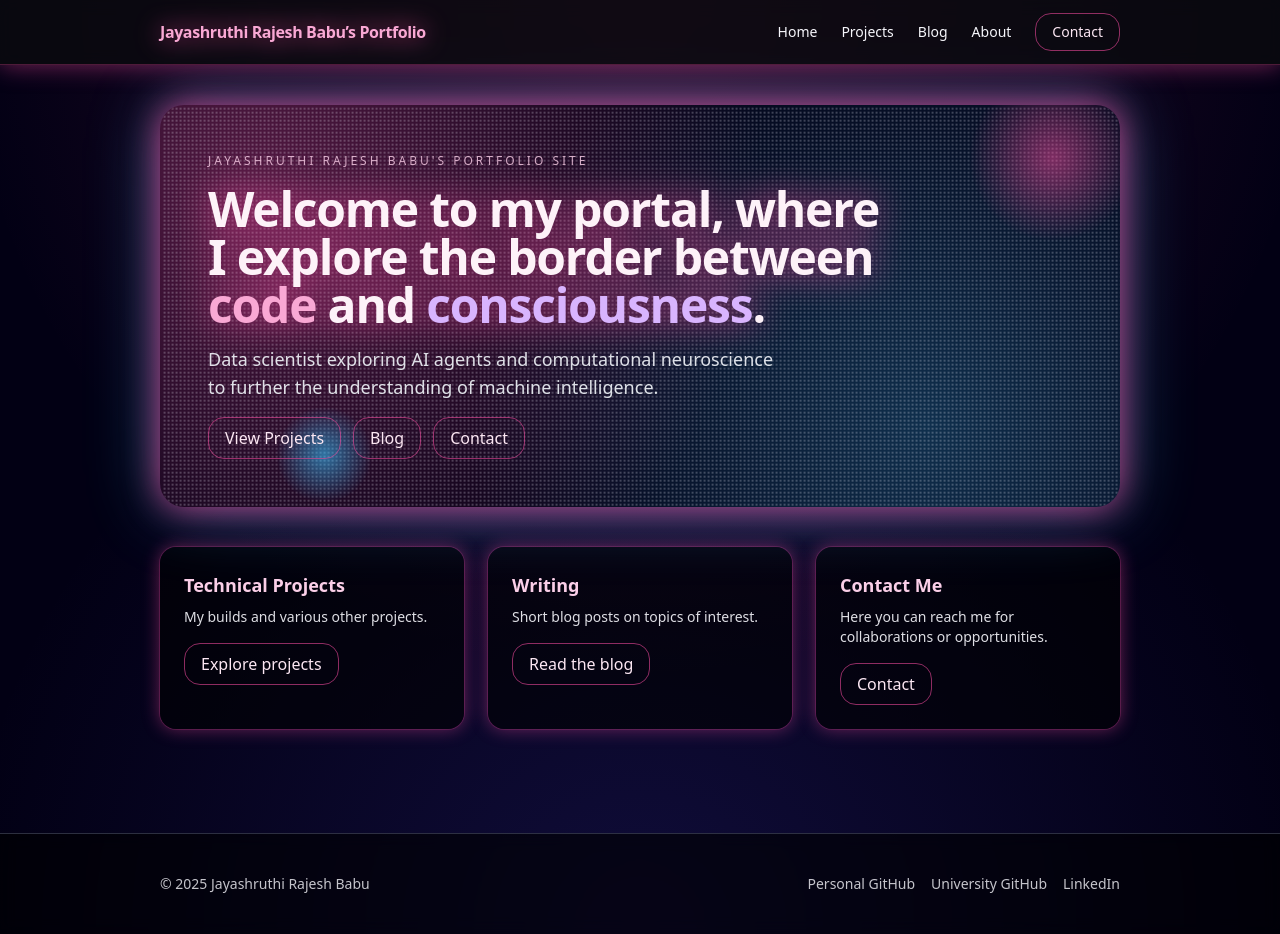
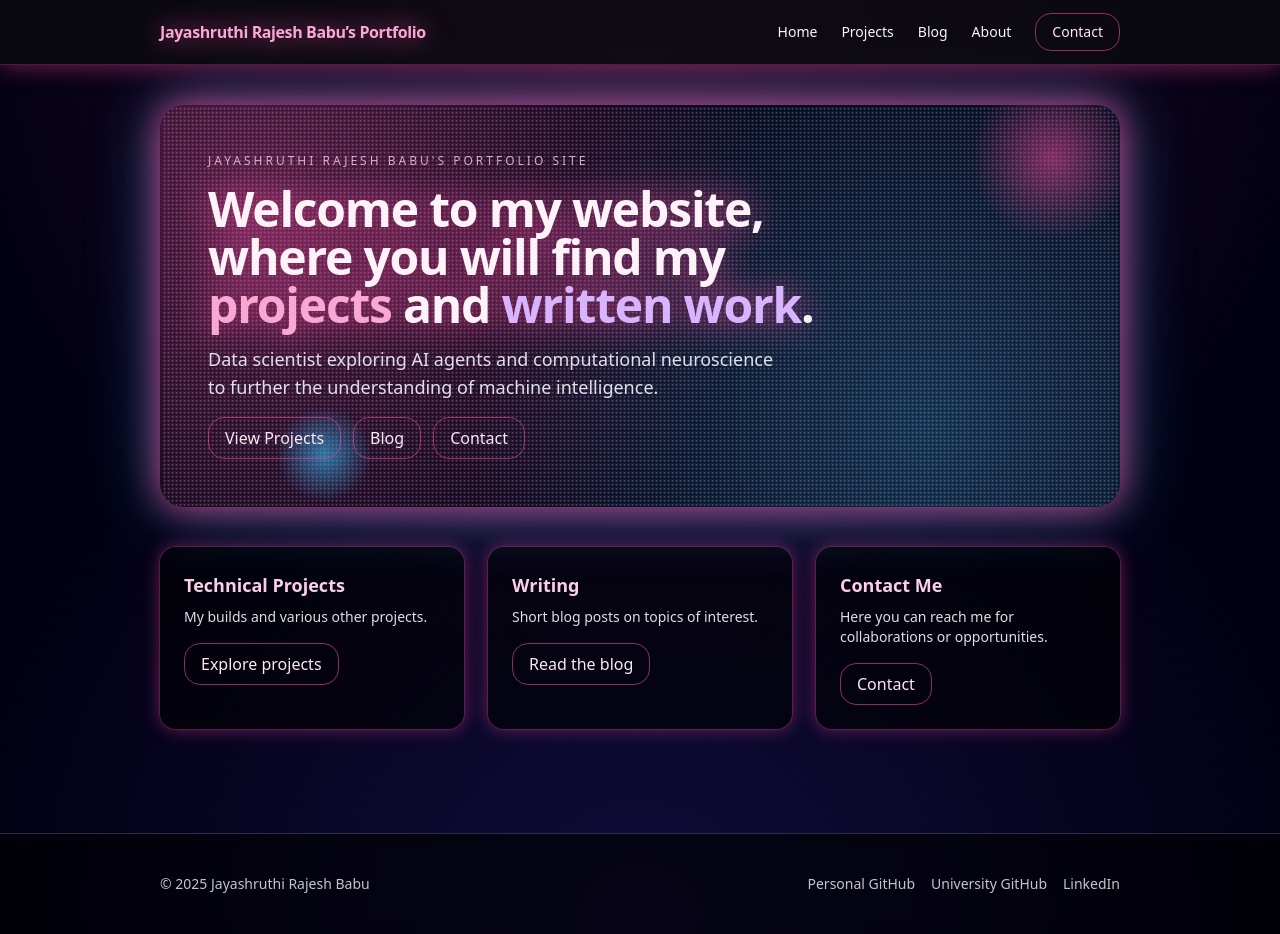
Before and after one commit to shrut10/NoctraMind-Site, a Next.js app: page / in a window 1280 px wide. Built offline with nearby package versions, Linux system fonts and the light colour scheme.

Commit message:
Chnaged the hero text

```diff
--- a/app/page.jsx
+++ b/app/page.jsx
@@ -62,9 +62,9 @@ function Hero() {
           animate={{ opacity: 1, x: 0 }}
           transition={{ delay: 0.2 }}
         >
-          Welcome to my portal, where I explore the border between{" "}
-          <span className="text-pink-300">code</span> and{" "}
-          <span className="text-purple-300">consciousness</span>.
+          Welcome to my website, where you will find my{" "}
+          <span className="text-pink-300">projects</span> and{" "}
+          <span className="text-purple-300">written work</span>.
         </motion.h1>
 
         <motion.p
```
